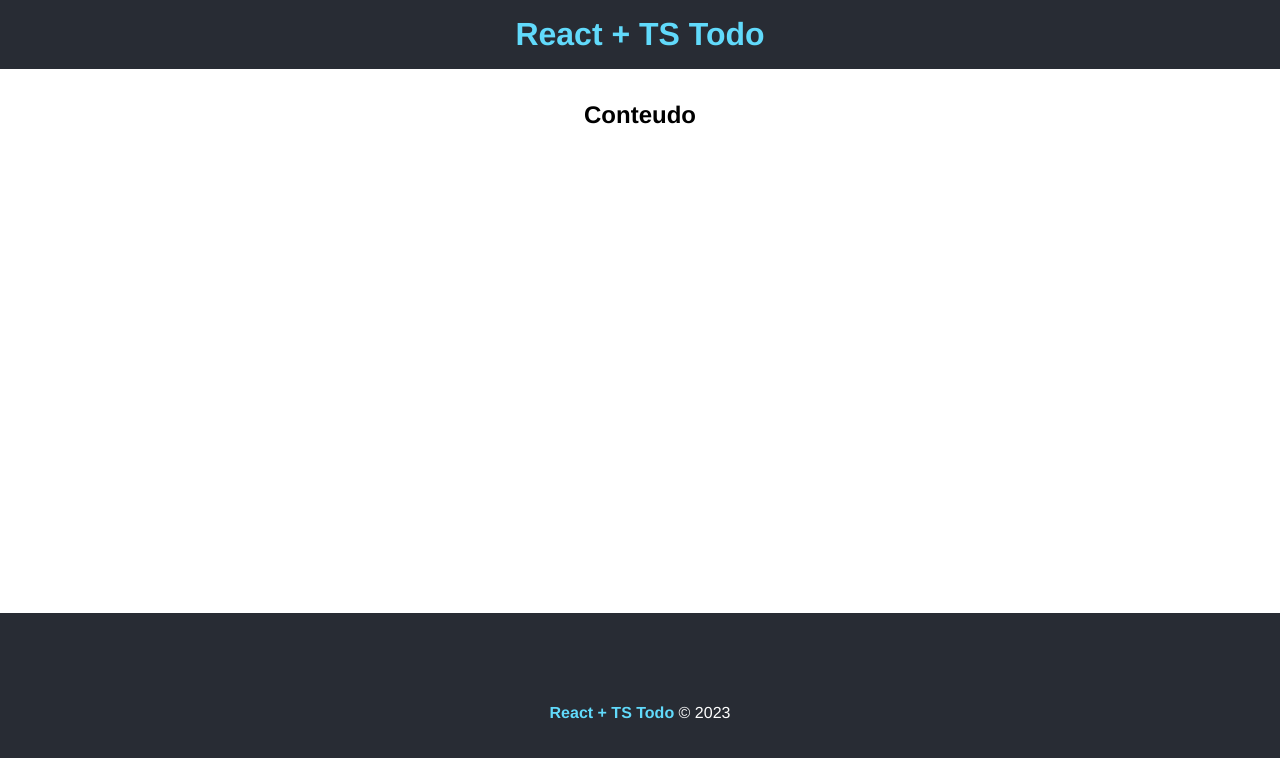
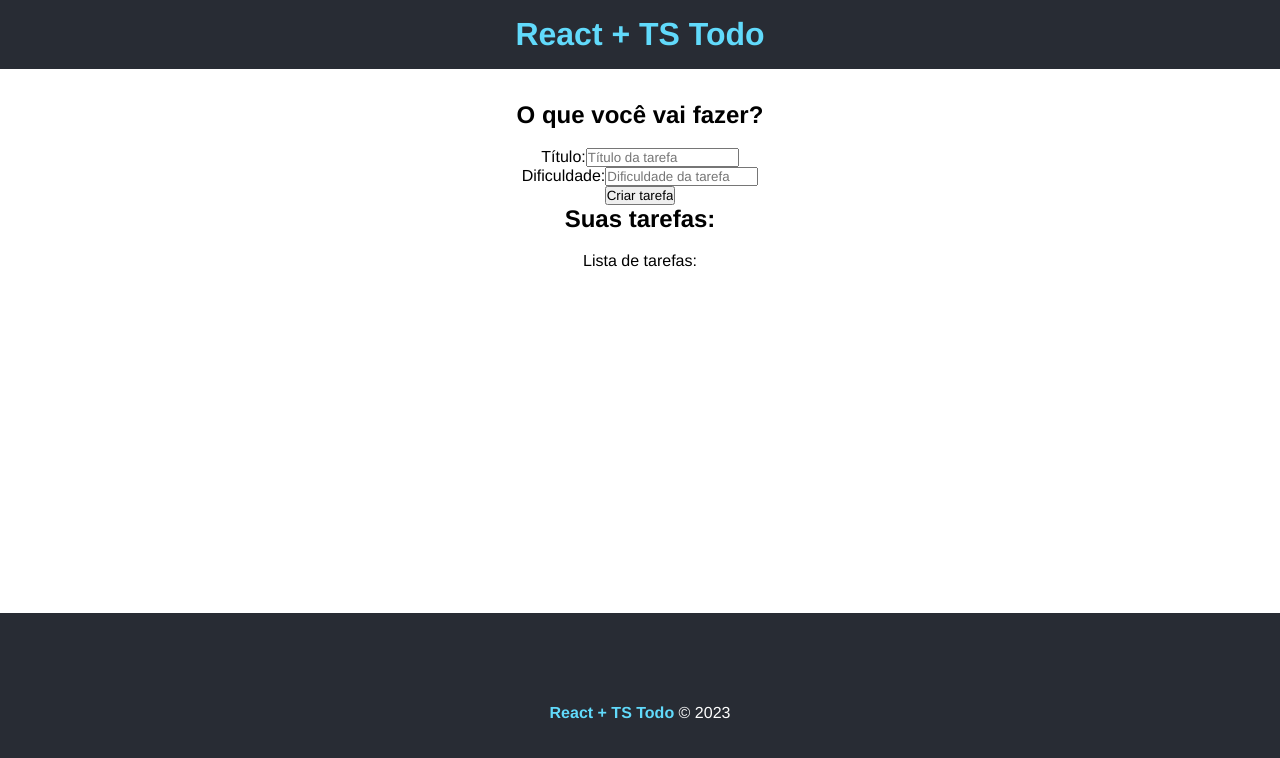
Before and after one commit to Orozimbo1/React-TS_Todo, a React (Vite) app in the folder todo-list/: page / in a window 1280 px wide. Shown: the top 758 px of the page. Built offline with nearby package versions, Linux system fonts and the light colour scheme.

Commit message:
Criando formulário

```diff
--- a/todo-list/index.html
+++ b/todo-list/index.html
@@ -5,6 +5,8 @@
     <link rel="icon" type="image/svg+xml" href="/vite.svg" />
     <meta name="viewport" content="width=device-width, initial-scale=1.0" />
     <title>Todo React + TS</title>
+
+    <link rel="stylesheet" href="https://cdn.jsdelivr.net/npm/bootstrap-icons@1.10.3/font/bootstrap-icons.css">
   </head>
   <body>
     <div id="root"></div>
--- a/todo-list/src/App.tsx
+++ b/todo-list/src/App.tsx
@@ -3,6 +3,8 @@
 // Components
 import Footer from './components/Footer'
 import Header from './components/Header'
+import TaskList from './components/TaskList'
+import Taskform from './components/Taskform'
 
 function App() {
 
@@ -10,7 +12,14 @@
     <div className="App">
       <Header />
       <main className={styles.main}>
-        <h2>Conteudo</h2>
+        <div>
+          <h2>O que você vai fazer?</h2>
+          <Taskform btnText='Criar tarefa' />
+        </div>
+        <div>
+          <h2>Suas tarefas:</h2>
+          <TaskList />
+        </div>
       </main>
       <Footer />
     </div>
--- /dev/null
+++ b/todo-list/src/components/TaskList.tsx
@@ -0,0 +1,13 @@
+import React from 'react'
+
+type Props = {}
+
+const TaskList = (props: Props) => {
+  return (
+    <div>
+      <p>Lista de tarefas:</p>
+    </div>
+  )
+}
+
+export default TaskList
--- /dev/null
+++ b/todo-list/src/components/Taskform.tsx
@@ -0,0 +1,23 @@
+import React from 'react'
+
+type Props = {
+  btnText: string
+}
+
+const Taskform = ({ btnText }: Props) => {
+  return (
+    <form>
+      <div>
+        <label htmlFor="title">Título:</label>
+        <input type="text" name='title' placeholder='Título da tarefa'/>
+      </div>
+      <div>
+        <label htmlFor="difficulty">Dificuldade:</label>
+        <input type="text" name='difficulty' placeholder='Dificuldade da tarefa'/>
+      </div>
+      <input type="submit" value={btnText} />
+    </form>
+  )
+}
+
+export default Taskform
```
